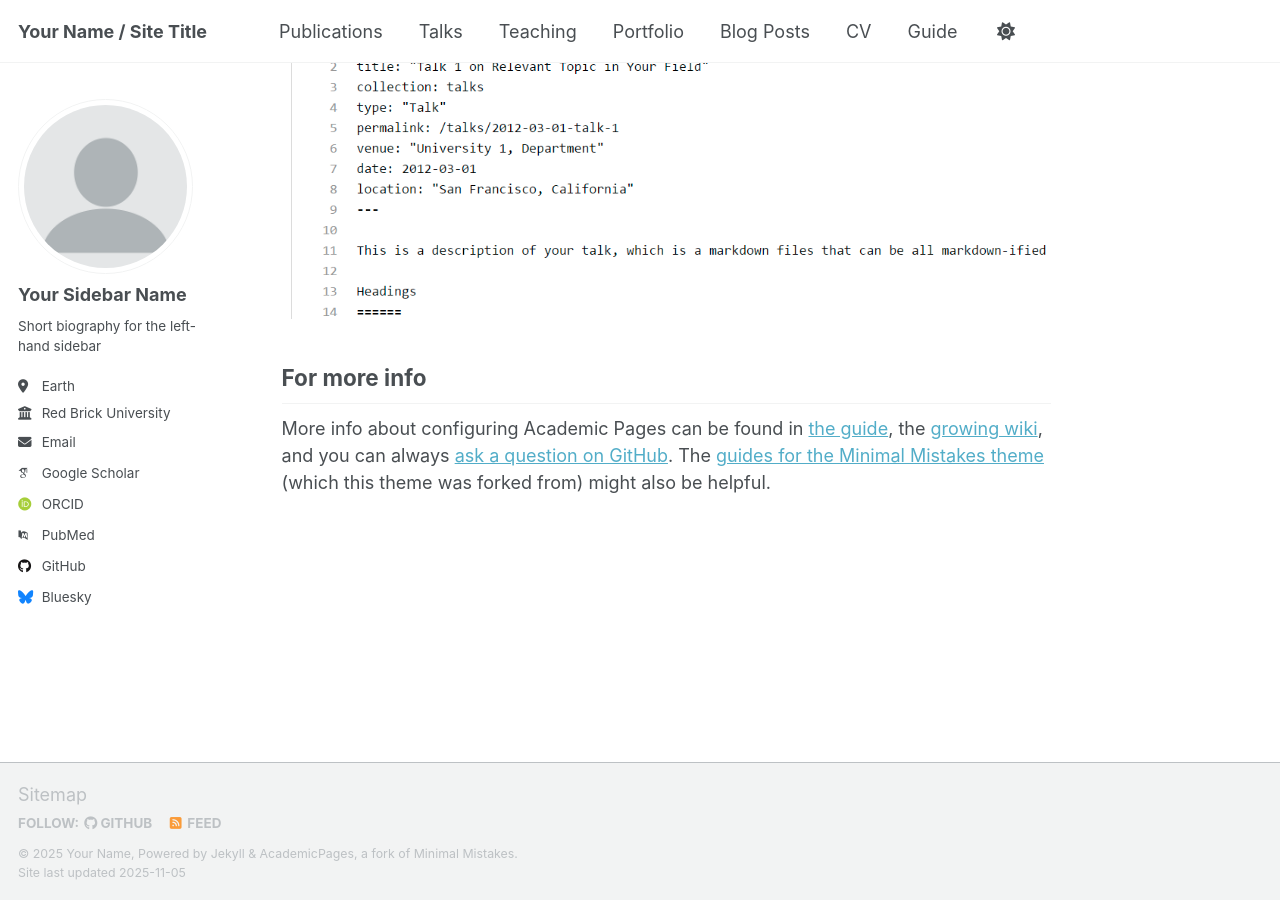
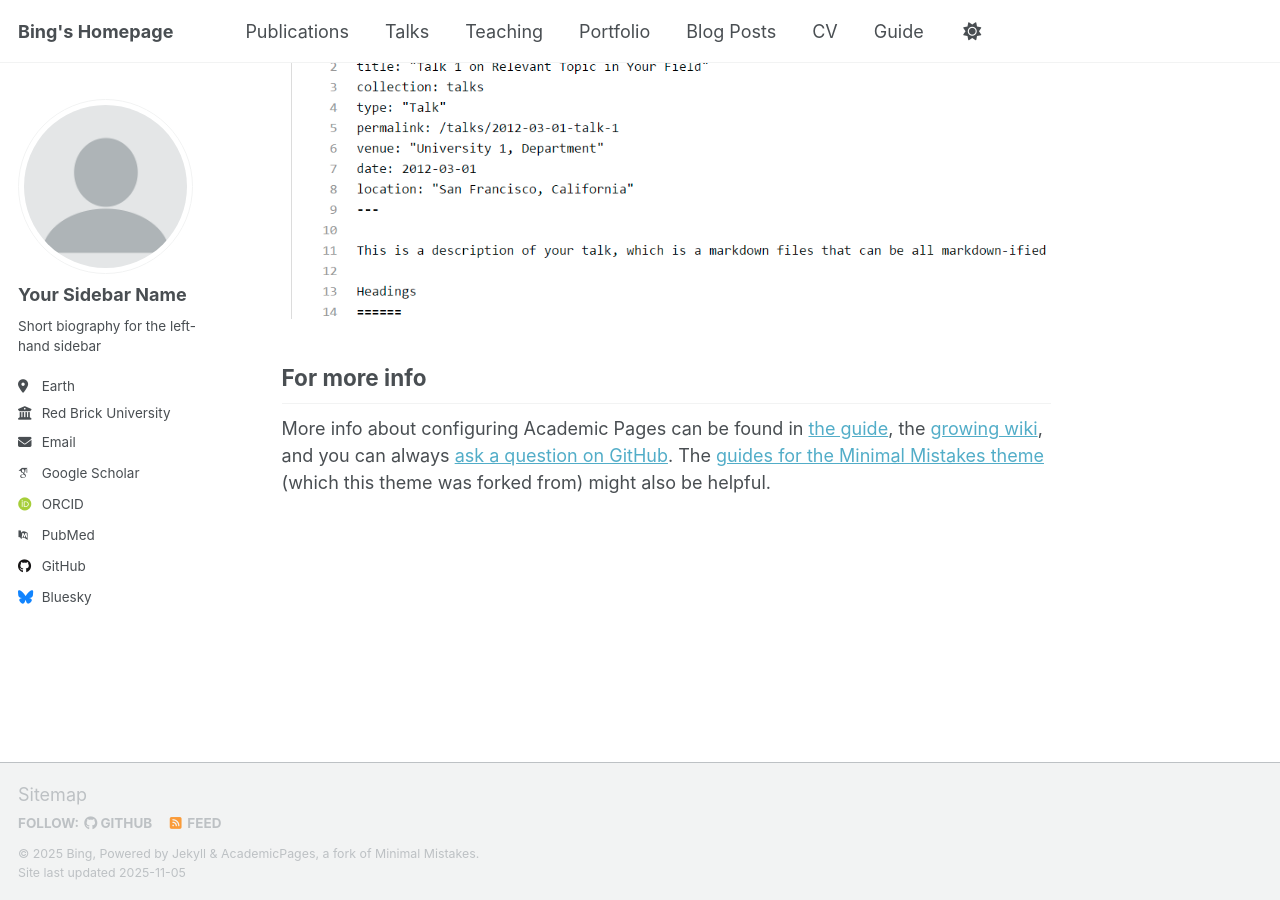
Before and after one commit to Bing-H-WU/Bing-H-WU.github.io, a Jekyll site: the page built from _pages/about.md, in a window 1280 px wide and 900 px high, scrolled down 2880 px. Built offline with Jekyll 4.4.1, drawn with Linux system fonts in a browser that asks for light colours; some web fonts are replaced; a script that is not in the unit is left out.

Commit message:
Update _config.yml

```diff
--- a/_config.yml
+++ b/_config.yml
@@ -9,11 +9,11 @@
 # Basic Site Settings
 locale                   : "en-US"
 site_theme               : "default" # Currently available options are "default", "air"
-title                    : "Your Name / Site Title"
+title                    : "Bing's Homepage"
 title_separator          : "-"
-name                     : &name "Your Name"
-description              : &description "Your Name's academic portfolio"   # Update this with a general description of your site, this is the default if not overridden by a page
-url                      : https://academicpages.github.io # The base hostname & protocol for your site e.g. "https://[your GitHub username].github.io",
+name                     : &name "Bing"
+description              : &description "Hi there, I'm Bing."   # Update this with a general description of your site, this is the default if not overridden by a page
+url                      : https://Bing-H-WU.github.io # The base hostname & protocol for your site e.g. "https://[your GitHub username].github.io",
                                                            # or if you already have some other page hosted on Github then use "https://[your GitHub username].github.io/[Your Repo Name]"
 baseurl                  : "" # the subpath of your site, e.g. "/blog"
 repository               : "academicpages/academicpages.github.io"
```
